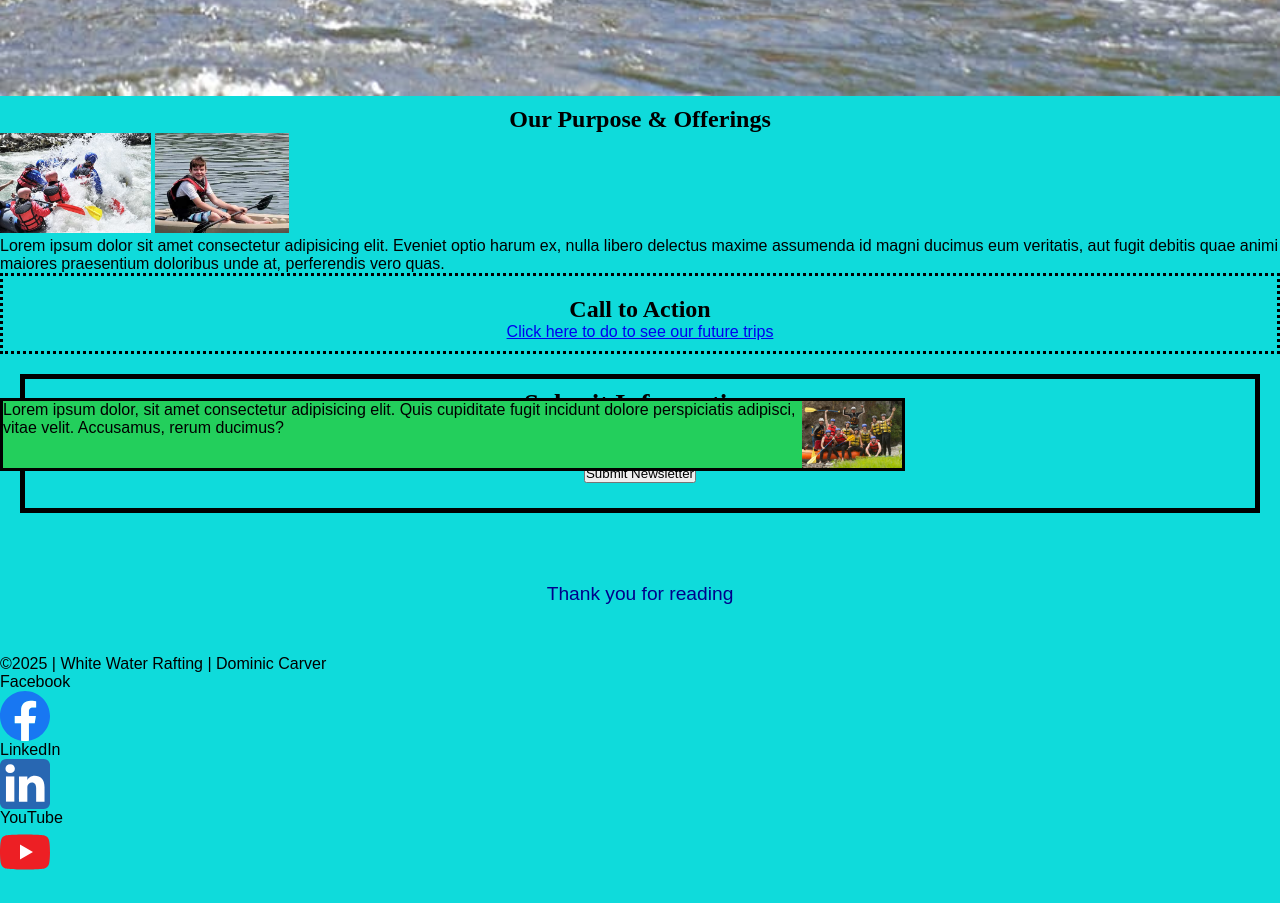
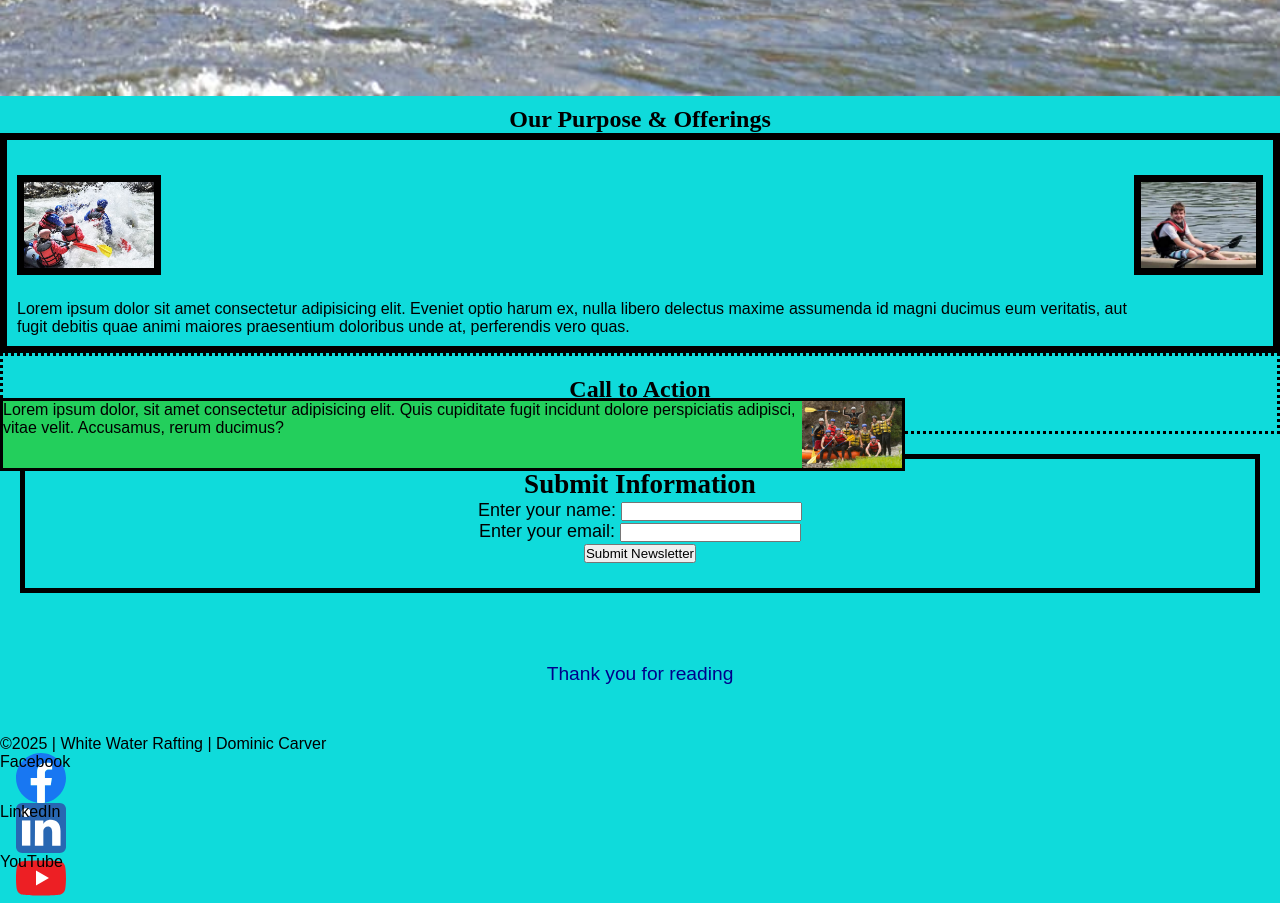
Before and after one commit to dominiccarver812-sketch/wdd130, a plain HTML site: page wwr/index.html in a window 1280 px wide. Shown: the part 980-1883 px from the top of the page. Before the commit the page ends 1857 px from the top, so only its background shows below. Drawn offline with Linux system fonts and the light colour scheme.

Commit message:
Finishing Touches (Rubric Row 11)

```diff
--- a/wwr/styles/rafting.css
+++ b/wwr/styles/rafting.css
@@ -159,36 +159,41 @@ nav p section article{
     width: auto;
     height: 100px;
 }
-.socialmedia a{
+.socialmedia {
     display: grid;
     grid-template-columns: 1rem 60px 60px 60px;
-    grid-row: 2/4;
+}
+.socialmedia a{
     grid-column: 1/2;
     position: relative;
     text-decoration: none;
     color: black;
 }
 .socialmedia img{
+    grid-column: 2/3;
     display: flex;
-    grid-template-columns: 1rem 60px 60px 60px;
-    grid-row: 2/4;
-    grid-column: 1/2;
-    position: relative;
+    justify-content: space-around;
     width: 50px;
     height: auto;
 }
-.purpose div{
+.purpose{
     display: grid;
-    grid-template-columns: 100px 100px;
+    align-items: center;
+    grid-template-rows: 150px auto;
+    padding: 10px;
+    border: black solid 7px;
 }
 .purpose img{
-    grid-column: 1/2;
+    display: flex;
+    justify-content: space-around;
+    grid-row: 1/2;
     order: 0;
     width: auto;
     height: 100px;
+    border: black solid 7px;
 }
 .purpose p{
-    grid-column: 2/3;
+    grid-row: 2/3;
     order: 1;
 }
 .homepoll{
```
